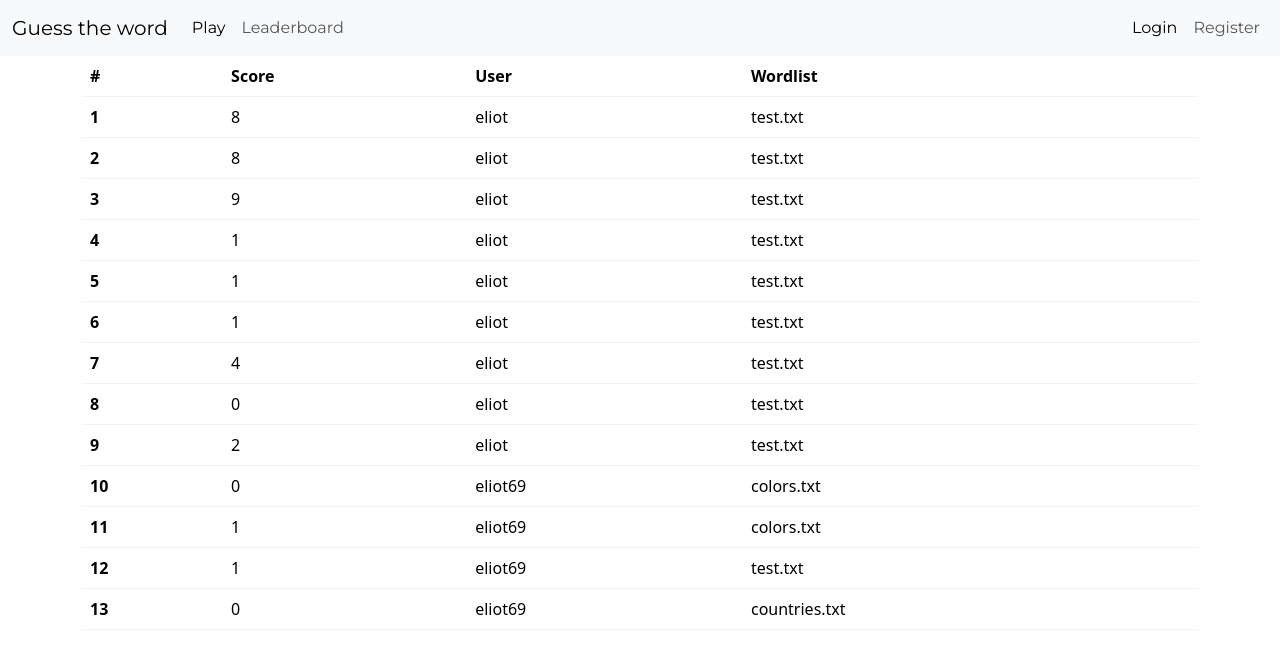
After one commit to jjcoll/guess_the_word2, a Flask app: page /leaderboard in a window 1280 px wide. The commit adds this page. Shown: the top 669 px of the page. Run offline with Flask 3, Linux system fonts and the light colour scheme; some libraries are stand-ins or nearby versions.

Commit message:
added first stage leaderboard, keeps track of user games

```diff
--- a/app/routes.py
+++ b/app/routes.py
@@ -1,8 +1,8 @@
 from app import app, db
 from flask import render_template, flash, redirect, url_for, request, session, jsonify
-from app.models import User
+from app.models import User, Game
 from app.forms import RegisterForm, LoginForm
-from flask_login import login_user, login_required, logout_user
+from flask_login import login_user, login_required, logout_user, current_user
 from app.game_logic import start_new_game, print_board, check_board
 from app.wordlists import wordlist_dict
 
@@ -72,7 +72,7 @@ def guess_letter():
 def game_over():
 
     outcome = request.args.get("outcome")
-    print(session["won"])
+    # print(session["won"])
 
     if outcome == "win" and session["won"]:
         return render_template(
@@ -84,7 +84,37 @@ def game_over():
     elif outcome == "win" and not session["won"]:
         flash("This will not work, please play honestly!", "danger")
         return redirect(url_for("play_page"))
+    elif outcome == "submit":
+
+        # TODO: REFACTOR THIS AS THERE IS DUPLICATE CODE
+
+        # save game
+        if current_user.is_authenticated:
+            game_to_add = Game(
+                username=current_user.username,
+                wordlist=session["wordlist"],
+                score=session["score"],
+            )
+            db.session.add(game_to_add)
+            db.session.commit()
+
+        # reset for new game
+        previous_score = session["score"]
+        session["score"] = 0
+        session["survival"] = False
+        return render_template("gameover-submit.html", score=previous_score)
     else:
+        # save game if survival
+        if session["survival"]:
+            if current_user.is_authenticated:
+                game_to_add = Game(
+                    username=current_user.username,
+                    wordlist=session["wordlist"],
+                    score=session["score"],
+                )
+                db.session.add(game_to_add)
+                db.session.commit()
+
         # reset score and survival because you lost
         session["score"] = 0
         session["survival"] = False
@@ -96,9 +126,9 @@ def game_over():
         )
 
 
-@app.route("/submit")
-def submit_page():
-    return render_template("register.html")
+# @app.route("/submit")
+# def submit_page():
+#     return render_template("register.html")
 
 
 @app.route("/trigger-survival", methods=["POST"])
@@ -116,6 +146,13 @@ def trigger_survival():
             "score": session["score"],
         }
     )
+
+
+@app.route("/leaderboard")
+def leaderboard_page():
+    games = Game.query.all()
+
+    return render_template("leaderboard.html", games=games)
 
 
 @app.route("/register", methods=["POST", "GET"])
@@ -153,11 +190,10 @@ def login_page():
 
                 # login user
                 login_user(user_to_check)
-                print("Logged In")
 
                 next = request.args.get("next")
 
-                return redirect(next or url_for("home_page"))
+                return redirect(next or url_for("play_page"))
 
             else:
                 # password is not correct
--- a/app/templates/base.html
+++ b/app/templates/base.html
@@ -36,7 +36,7 @@
                         <a class="nav-link active" aria-current="page" href="{{ url_for('play_page') }}">Play</a>
                     </li>
                     <li class="nav-item">
-                        <a class="nav-link" aria-current="page" href="{{ url_for('play_page') }}">Leaderboard</a>
+                        <a class="nav-link" aria-current="page" href="{{ url_for('leaderboard_page') }}">Leaderboard</a>
                     </li>
                 </ul>
 
--- a/app/templates/gameover-win.html
+++ b/app/templates/gameover-win.html
@@ -9,7 +9,7 @@
     {% if survival %}
     <p class="card-text">Your current score is {{ score }}, would you like to <a href="{{url_for('play_page')}}">
             continue</a> or
-        <a href="{{ url_for('submit_page') }}">submit score</a>
+        <a href="/game-over?outcome=submit">submit score</a>
     </p>
     {% else %}
     <p>Would you like to <a href="{{ url_for('play_page') }}">play again</a> </p>
--- /dev/null
+++ b/app/templates/leaderboard.html
@@ -0,0 +1,30 @@
+{% extends 'base.html' %}
+
+{% block title %}
+Leaderboard
+{% endblock %}
+
+{% block content %}
+<div class="container">
+    <table class="table">
+        <thead>
+            <tr>
+                <th scope="col">#</th>
+                <th scope="col">Score</th>
+                <th scope="col">User</th>
+                <th scope="col">Wordlist</th>
+            </tr>
+        </thead>
+        <tbody>
+            {% for game in games %}
+            <tr>
+                <th scope="row">{{game.id}}</th>
+                <td>{{game.score}}</td>
+                <td>{{game.username}}</td>
+                <td>{{game.wordlist}}</td>
+            </tr>
+            {% endfor %}
+        </tbody>
+    </table>
+</div>
+{% endblock %}
--- a/app/wordlists/test.txt
+++ b/app/wordlists/test.txt
@@ -1 +1 @@
-hello)_-
+a
```
Also changed, not shown: app/models.py (+8 -0 lines), app/templates/gameover-submit.html (added, +24 -0 lines), instance/database.db.
